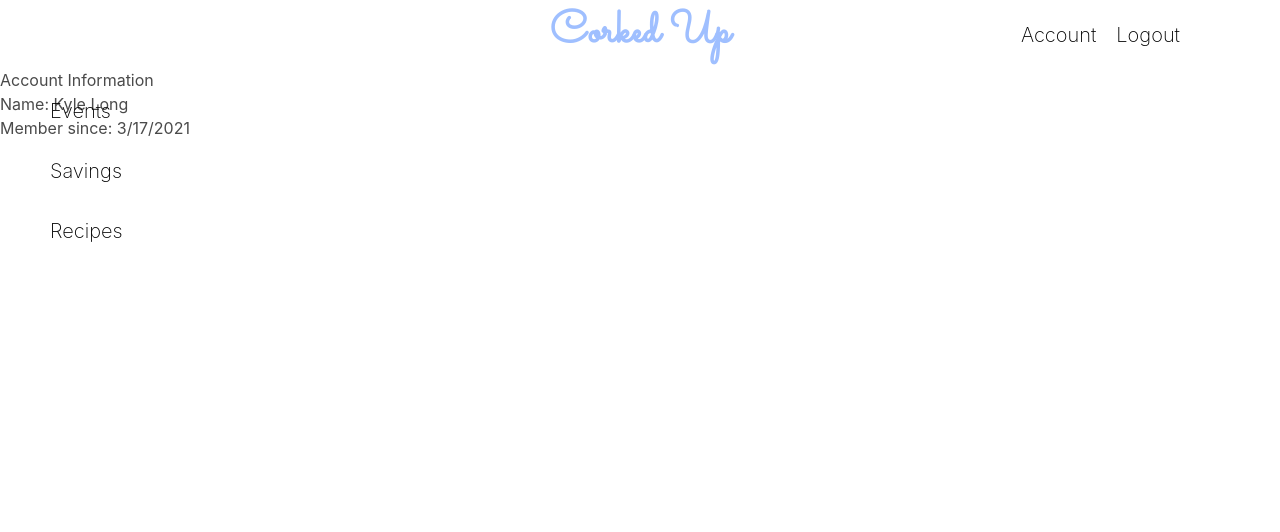
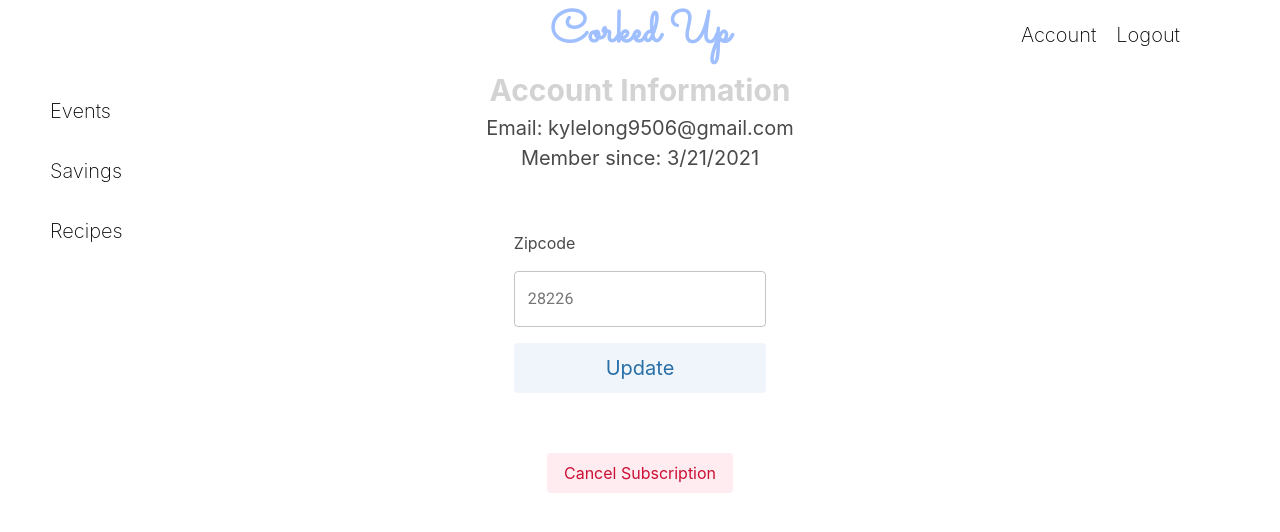
Before and after one commit to kylelong/corkedup, a React (Create React App) app: page /account in a window 1280 px wide. Shown: the top 532 px of the page. Built offline with nearby package versions, Linux system fonts and the light colour scheme.

Commit message:
UI for update zipcode and cancelling subscription

```diff
--- a/src/components/Account.js
+++ b/src/components/Account.js
@@ -1,14 +1,113 @@
-import React from 'react';
+import React, { useState } from 'react';
 import Navigation from './Navigation';
+import '../styles/Account.css';
+import { makeStyles } from '@material-ui/core/styles';
+import TextField from '@material-ui/core/TextField';
+const useStyles = makeStyles((theme) => ({
+    root: {
+      '& > *': {
+        margin: theme.spacing(1),
+        width: '25ch',
+      },
+    },
+  }));
 const Account = () => {
+    //Cancel logic from database
     //If no free trial, let them cancel free trial
+    //Show X on cancel button
+    const classes = useStyles();
+    const [email, setEmail] = useState("kylelong9506@gmail.com");
+    const [joinDate, setJoinDate] = useState("3/21/2021");
+    const [cancel, setCancel] = useState(false);
+    const [zipcode, setZipCode] = useState("28226")
+    const [errors, setErrors] = useState({zipcode: ""});
+    const [zipCodeSave, setZipCodeSave] = useState(false);
+    const [canceled, setCanceled] = useState(false);
+    const handleCancel = () => {
+        setCancel(!cancel);
+    }
+    const handleOptions = (e) => {
+        const { name } = e.target;
+        if(name === "no"){
+            setCancel(false);
+        } else if(name == "yes"){
+            //Cancel subscription : update user status to canceled
+            //Set 30 to delete account, do by hand if it is too taxing technically at first
+            setCancel(false);
+            setCanceled(true);
+        }
+    }
+    const onChange = (e) => {
+        const { name, value } = e.target;
+        setZipCodeSave(false);
+        if(name === "zipcode"){
+            if(value.length  === 5){
+                const regEx = /^[0-9]{5}$/;
+                if(value.match(regEx)){
+                    console.log(value);
+                    setZipCode(value);
+                    setErrors(prevErrors => ({ ...prevErrors, zipcode: "" }));
+                }
+                else{
+                    setErrors(prevErrors => ({ ...prevErrors, zipcode: "Zipcode must be 5 digits" }));
+                }
+            }
+        }
+    }
+    const updateZipcode = (e) => {
+        //update zipcode
+        e.preventDefault();
+        if(errors.zipcode.length === 0){
+            console.log(zipcode);
+            //update zipcode on backend
+            setZipCodeSave(true);
+        }
+
+    }
     return (
         <div>
              <Navigation />
-             <div>
-                 <h3>Account Information</h3>
-                 <p>Name: Kyle Long</p>
-                 <p>Member since: 3/17/2021</p>
+             <div className="accountContainer">
+                 <h3 className="header">Account Information</h3>
+                 <p>Email: {email}</p>
+                 <p>Member since: {joinDate}</p>
+                 <form className={classes.root} noValidate autoComplete="off" id="loginForm">
+                 <label htmlFor="zipcode">Zipcode</label>
+                    <TextField id="outlined-basic" label={zipcode} variant="outlined" name="zipcode" id="zipcode" placeholder={zipcode}  inputProps={{ maxLength:5 }} onChange={onChange} />
+                    {(errors.zipcode.length > 0) &&
+                       <p className="error">{errors.zipcode}</p>
+                    }
+                    <div className="buttons">
+                        <button className="button is-info is-light is-medium is-fullwidth" onClick={updateZipcode}>Update</button>
+                    </div>
+                    {zipCodeSave &&
+                        <span style={{color: "green"}}>Zip Code successfully saved.</span>
+                    }
+
+
+                </form>
+                {!canceled &&
+                    <div className="buttons">
+                        <button className="button is-danger is-light" id="cancel" onClick={handleCancel}>{cancel === true ? "X Cancel Subscription" : "Cancel Subscription"}</button>
+                    </div>
+
+                }
+
+                {canceled &&
+                     <span style={{color: "green"}}>Subscription successfully canceled.</span>
+                }
+                {(cancel && !canceled) &&
+                        <div className="accountContainer">
+                            <h3><b>Are you sure?</b></h3>
+                            <p>You have 14 days left in your feel trial. Stick around to enjoy it.</p>
+                            <p>Otherwise, your account will be deleted in 7 days in case decide to resubscribe.</p>
+                            {/* <br /> Until then you may subscribe again, losing your free trial. */}
+                            <div className="buttons">
+                                <button className="button is-info is-light" name="yes" onClick={handleOptions}>Yes</button>
+                                <button className="button is-info is-light" name="no" onClick={handleOptions}>No</button>
+                            </div>
+                        </div>
+                    }
              </div>
         </div>
     );
--- /dev/null
+++ b/src/styles/Account.css
@@ -0,0 +1,21 @@
+.accountContainer{
+    display: flex;
+    flex-direction: column;
+    align-items: center;
+    justify-content: center;
+}
+.header{
+    font-size: 30px;
+    color: #d3d3d3;
+    font-weight: bold;
+}
+.accountContainer p{
+    font-size: 20px;
+}
+#cancel{
+    margin-top: 10px;
+}
+.error{
+    color: #808080;
+    width: 100%;
+}
```
Also changed, not shown: notes.txt.
